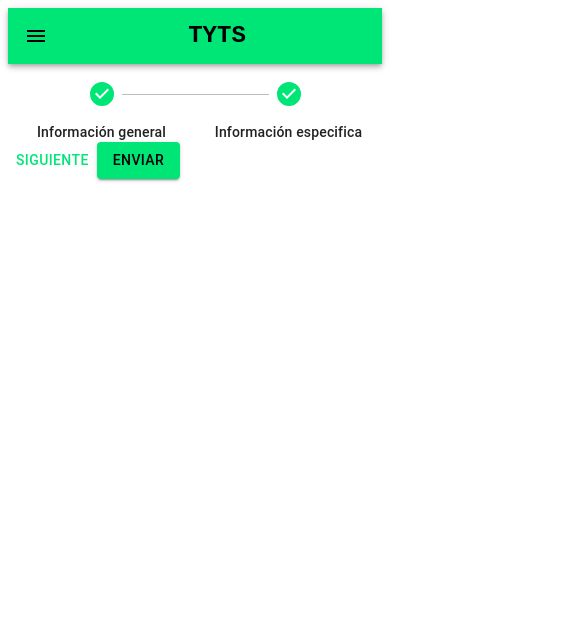
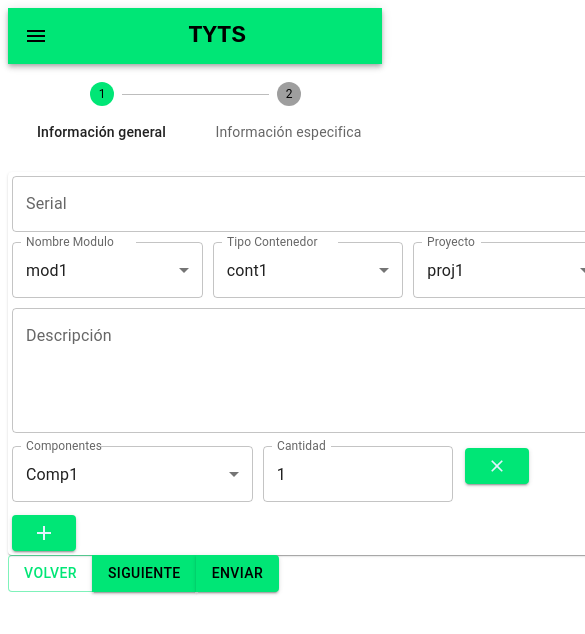
Before and after one commit to YunexTrafficSystem/YunexTrafficApp, a React (Vite) app: page /ph in a window 390 px wide. Shown: the top 634 px of the page, 585 px wide, since content can reach past the window. Built offline with nearby package versions, Linux system fonts and the light colour scheme; what capitalize would draw is missing.

Commit message:
Responsive con box en stepper para desktop

```diff
--- a/src/Components/FieldArray.jsx
+++ b/src/Components/FieldArray.jsx
@@ -5,21 +5,23 @@ import {
   FormControl,
   Button,
   InputLabel,
-  Box
+  Box,
+  Grid
 }  from '@mui/material'
 import ClearIcon from '@mui/icons-material/Clear';
 import AddIcon from '@mui/icons-material/Add';
 import HorizontalLinearStepper from '../Terreno1';
 
-function FieldArray ({ fields, register, append, remove, errors, control, controller: Controll }) {
+function FieldArray ({ fields, register, append, remove, errors, control, controller: Controll, spacing }) {
   return (
     <>
       {fields.map((field, index) => (
-        <Box key={field.id} sx={{  m: ".7rem" }}>
-          <FormControl>
+        <Box key={field.id}>
+          <Grid container spacing={5} sx={{p:'13px 0'}}>
+              <Grid item xs={5}>
+                <FormControl fullWidth>
                   <InputLabel>Componentes</InputLabel>
                   <Select
-              sx={{width:200}}
                     label="Componente"
                     defaultValue={1}
                     {...register(`mant.${index}.component`)}
@@ -31,17 +33,21 @@ function FieldArray ({ fields, register, append, remove, errors, control, contro
                     <MenuItem value={5}>Comp5</MenuItem>
                   </Select>
                 </FormControl>
+              </Grid>
+              <Grid item xs={4}>
                 <TextField
                   {...register(`mant.${index}.quantity`, {
                   required: true,
                   message:'Cantidad es requerido'
                   })}
                   error={errors?.mant?.[index]?.quantity}
+                  fullWidth
                   type="number"
                   label="Cantidad"
-              sx={{width:130}}
                   inputProps={{ min: 1, max: 50 }}
                 />
+              </Grid>
+              <Grid item xs={3}>
                 <Button
                   variant='contained'
                   onClick={() => remove(index)}
@@ -51,13 +57,14 @@ function FieldArray ({ fields, register, append, remove, errors, control, contro
                     color='blanco' sx={{width:20}}>
                   </ClearIcon>
                 </Button>
+                </Grid>
+            </Grid>
           </Box>
         ))}
       <Button
         variant='contained'
         type="Button"
-        onClick={() => append({ component: 1, quantity: 1 })}
-        sx={{ m: ".7rem" }}>
+        onClick={() => append({ component: 1, quantity: 1 })}>
           <AddIcon
           color='blanco'/>
       </Button>
--- a/src/Components/FormPageSteps.jsx
+++ b/src/Components/FormPageSteps.jsx
@@ -7,8 +7,6 @@ import { Box } from '@mui/material'
 
 function FormPageSteps({ activeStep, children }) {
 
-  console.log(children[activeStep])
-
   return (
     <>
       {children[activeStep]}
--- a/src/Components/FormStep.jsx
+++ b/src/Components/FormStep.jsx
@@ -1,14 +1,24 @@
 import { useState } from 'react'
-import { Step, Card } from '@mui/material'
+import { Step, Card, Grid } from '@mui/material'
 
 
 // Reractorizar para no poner un step
 // Haciendo de que trabajo,
 function FormStep({ children, done, active }) {
   return (
-    <Card>
-    {children}
-    </Card>
+    <Grid
+      container
+      spacing={0}
+      direction="column"
+      alignItems="center"
+      sx={{ minWidth: 600 }}
+    >
+      <Card
+        sx={{ p:2, maxWidth:600, marginTop:15 }}
+      >
+        {children}
+      </Card>
+    </Grid>
   )
 }
 
--- a/src/Components/InfoGeneral.jsx
+++ b/src/Components/InfoGeneral.jsx
@@ -3,13 +3,16 @@ import {
   Select,
   MenuItem,
   FormControl,
-  InputLabel
+  InputLabel,
+  Grid
 }  from '@mui/material'
 
 function InfoGeneral({ register, errors }) {
   return (
-    <>
+    <Grid container spacing={5}>
+      <Grid item xs={12}>
         <TextField
+          fullWidth
           label="Serial"
           {...register("serial", {
             required: true,
@@ -17,11 +20,12 @@ function InfoGeneral({ register, errors }) {
           })}
           error={errors?.serial}
           />
-          <FormControl>
-          <InputLabel>Nombre de modulo</InputLabel>
+      </Grid>
+      <Grid item xs={4}>
+        <FormControl fullWidth>
+        <InputLabel>Nombre Modulo</InputLabel>
         <Select
           label="Nombre de modulo"
-          sx={{width:180}}
           defaultValue={1}
           {...register("module", {
             required: true,
@@ -35,12 +39,14 @@ function InfoGeneral({ register, errors }) {
           <MenuItem value={5}>mod5</MenuItem>
         </Select>
         </FormControl>
-          <FormControl>
-          <InputLabel>Tipo de contenedor</InputLabel>
+      </Grid>
+
+      <Grid item xs={4}>
+        <FormControl fullWidth>
+        <InputLabel>Tipo Contenedor</InputLabel>
         <Select
         defaultValue={1}
         label="Tipo de contenedor"
-          sx={{width:180}}
         {...register("container", {
           required: true,
           message: 'Contenedor requerido'
@@ -53,11 +59,13 @@ function InfoGeneral({ register, errors }) {
           <MenuItem value={5}>cont5</MenuItem>
         </Select>
         </FormControl>
-          <FormControl>
+      </Grid>
+
+      <Grid item xs={4}>
+        <FormControl fullWidth >
         <InputLabel>Proyecto</InputLabel>
           <Select
             label="Proyecto"
-            sx={{width:180}}
             defaultValue={1}
             {...register("project", {
                 required: true,
@@ -71,6 +79,8 @@ function InfoGeneral({ register, errors }) {
             <MenuItem value={5}>proj5</MenuItem>
           </Select>
         </FormControl>
+      </Grid>
+      <Grid item xs={12}>
         <TextField
           {...register("inputDescription", {
             required: true,
@@ -79,12 +89,13 @@ function InfoGeneral({ register, errors }) {
           error={errors?.inputDescription}
           multiline
           rows={4}
-          sx={{ minWidth:'10%' }}
+          fullWidth
           variant="outlined"
           label="Descripción"
           >
         </TextField>
-      </>
+      </Grid>
+    </Grid>
   )
 }
 
--- a/src/Components/InfoSpecific.jsx
+++ b/src/Components/InfoSpecific.jsx
@@ -2,25 +2,29 @@ import {
   TextField,
   Checkbox,
   FormGroup,
-  FormControlLabel
+  FormControlLabel,
+  Grid,
 } from '@mui/material'
 function InfoSpecific({ register, errors }) {
   return (
     <div>
+     <Grid container spacing={5}>
+     <Grid item xs={12}>
         <TextField
-      {...register("outputDescription", {
+          {...register("inputDescription", {
             required: true,
-        message: 'Descripcion es requerido'
+            message: "Descripcinón de entrada requerida",
           })}
-        error={errors?.outputDescription}
+          error={errors?.inputDescription}
           multiline
-        label="Descripcion"
           rows={4}
-        sx={{ minWidth:'10%'}}
+          fullWidth
           variant="outlined"
-        placeholder="Descripción"
+          label="Descripción"
           >
         </TextField>
+      </Grid>
+        <Grid item xs={12}>
           <FormGroup>
             <FormControlLabel control={
             <Checkbox
@@ -31,6 +35,8 @@ function InfoSpecific({ register, errors }) {
               {...register("tested")}
               />} label= "Fin prueba" />
           </FormGroup>
+        </Grid>
+      </Grid>
     </div>
   )
 }
--- a/src/Electrico1.jsx
+++ b/src/Electrico1.jsx
@@ -17,7 +17,7 @@ const handleChange = (event) => {
 };
 const pages = [
   <Step1 />,
-  <Step2/>,
+  <Step2 />,
 ]
 
 export default function HorizontalLinearStepper() {
--- a/src/PlaceHolder.jsx
+++ b/src/PlaceHolder.jsx
@@ -8,7 +8,7 @@ import { FormStepper } from './Components/FormStepper'
 import { FormSteps } from './Components/FormSteps'
 import { FormPageSteps } from './Components/FormPageSteps'
 import { FormStep } from './Components/FormStep'
-import { Stepper, Step, StepLabel, Button, Box, Card } from '@mui/material'
+import { Stepper, Step, StepLabel, Button, Box, Card, Grid, ButtonGroup } from '@mui/material'
 
 function PlaceHolder() {
   const { control, register, handleSubmit, watch, formState: { errors } } = useForm({
@@ -20,6 +20,7 @@ function PlaceHolder() {
     }
   })
 
+
   const { fields, append, remove } = useFieldArray({
     control,
     name: "mant",
@@ -29,7 +30,15 @@ function PlaceHolder() {
     console.log(data)
   }
 
-  const [activeStep, SetActiveStep] = useState(2)
+  const [activeStep, SetActiveStep] = useState(0)
+
+  const nextStep = () => {
+    SetActiveStep((activeStep) => activeStep + 1);
+  }
+
+  const backStep = () => {
+    SetActiveStep((activeStep) => activeStep - 1);
+  }
 
   const steps = ['Información general', 'Información especifica']
   return (
@@ -40,7 +49,7 @@ function PlaceHolder() {
           activeStep={activeStep}
         />
       </Box>
-      <FormPageSteps activeStep={activeStep}>
+      <FormPageSteps activeStep={activeStep} >
         <FormStep>
           <InfoGeneral register={register} errors={errors} />
           <FieldArray
@@ -55,8 +64,13 @@ function PlaceHolder() {
           <InfoSpecific register={register} errors={errors} />
         </FormStep>
       </FormPageSteps>
-      <Button onCLick={true}>Siguiente</Button>
-      <Button variant="contained" type="submit">Enviar</Button>
+      <Grid>
+        <ButtonGroup>
+          <Button onClick={backStep}>Volver</Button>
+          <Button onClick={nextStep} variant="contained">Siguiente</Button>
+          <Button type="submit" variant="contained">Enviar</Button>
+        </ButtonGroup>
+      </Grid>
     </form>
   )
 }
```
Also changed, not shown: src/PageElectro/Step1.jsx (line endings or trailing spaces). Lines whose indentation alone changed are shown as unchanged.
